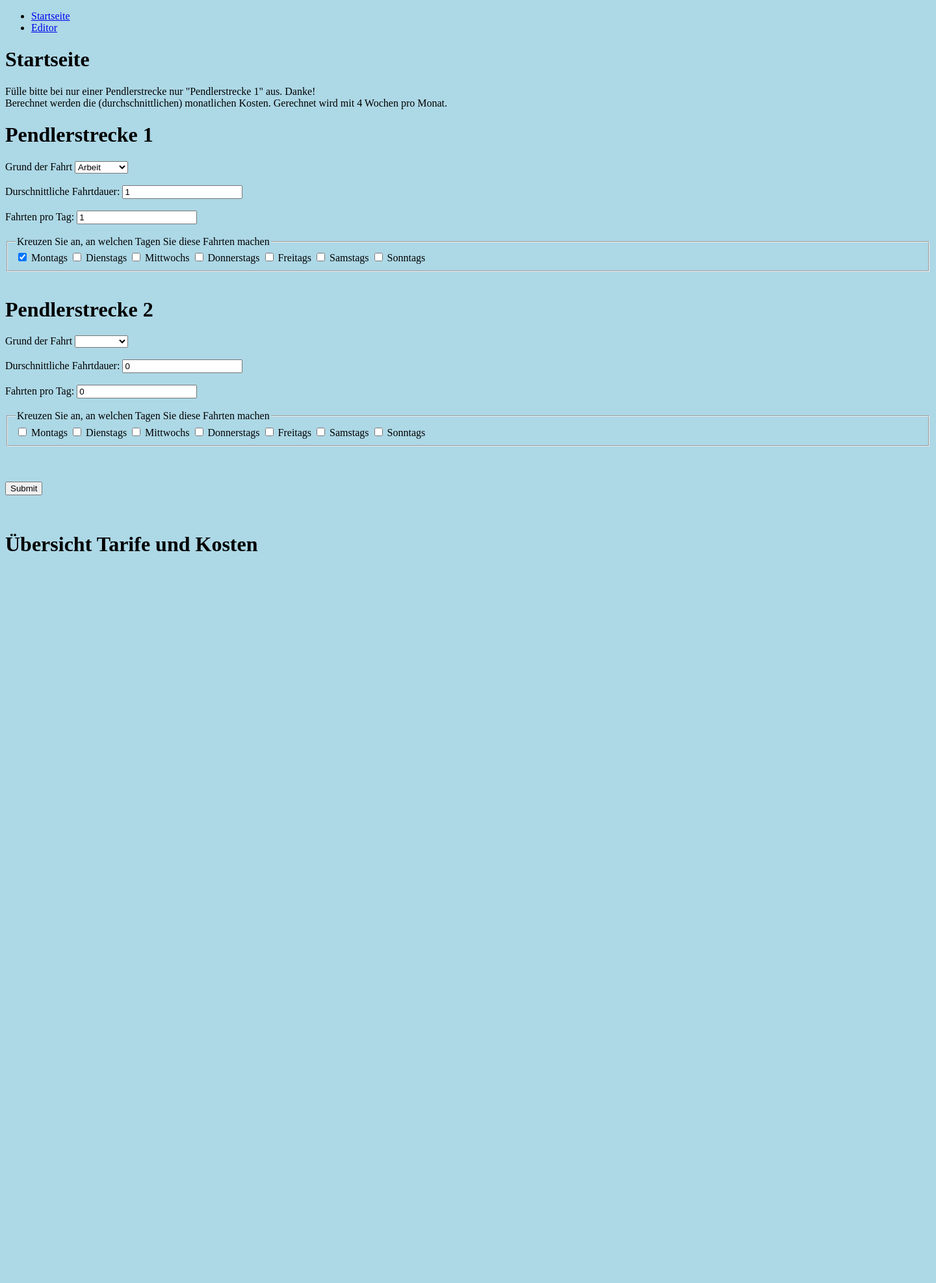
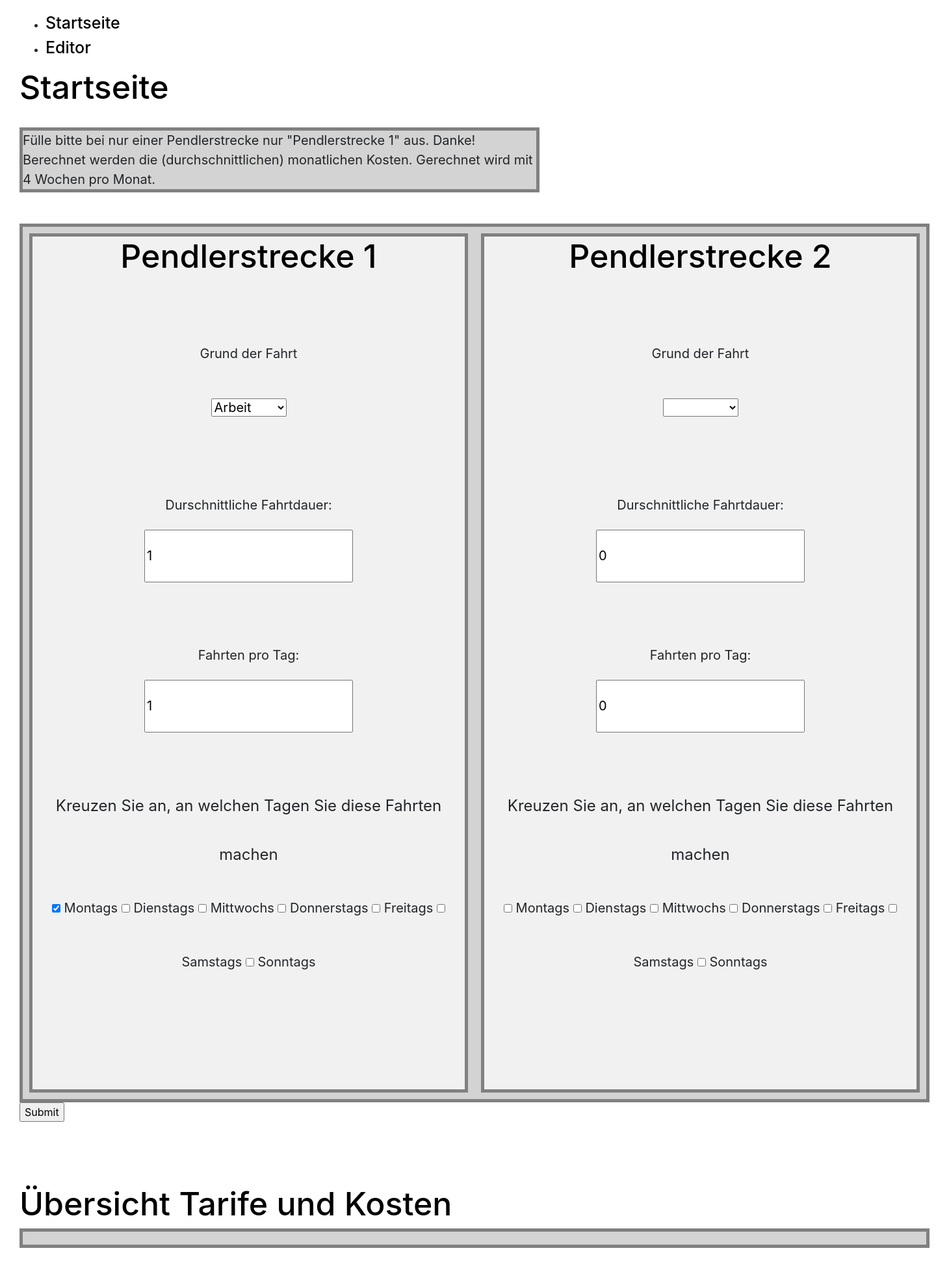
Before and after one commit to jhwarnecke/scooter, a Django app: template compare/templates/compare/input.html in a window 1440 px wide. Shown: the whole page at 65% size. Before the commit the page ends 848 px from the top, so only its background shows below. Run offline with Django 3.2, Linux system fonts and the light colour scheme; the template is opened without the code that fills it, so the values that code supplies are empty.

Commit message:
This changes are made for the css mokeup

```diff
--- a/compare/templates/compare/input.html
+++ b/compare/templates/compare/input.html
@@ -1,16 +1,31 @@
 {% extends 'basic.html' %}
-
+{% load static %}
 {% block content %}
 
+
+<header>
   <h1>Startseite</h1>
+  <link rel="stylesheet" href="https://cdn.jsdelivr.net/npm/bootstrap@4.5.3/dist/css/bootstrap.min.css" integrity="sha384-TX8t27EcRE3e/ihU7zmQxVncDAy5uIKz4rEkgIXeMed4M0jlfIDPvg6uqKI2xXr2" crossorigin="anonymous">
+  <link rel="stylesheet" href="{% static 'css/compare.css' %}">
+</header>
+<br>
+
+<div>
   Fülle bitte bei nur einer Pendlerstrecke nur "Pendlerstrecke 1" aus. Danke! <br>
   Berechnet werden die (durchschnittlichen) monatlichen Kosten.
   Gerechnet wird mit 4 Wochen pro Monat.
+</div>
+<br><br>
+
 <form action="calculation" method="POST">
   {% csrf_token %}
+  <div class="flex-container">
+    <div class="box">
       <h1>Pendlerstrecke 1</h1>
+      <br>
 
-	<label for="reason">Grund der Fahrt</label>
+
+      <label for="reason">Grund der Fahrt</label> <br>
       <select name="reason" id="reason">
         <option value="work">Arbeit</option>
         <option value="sports">Sport</option>
@@ -21,8 +36,8 @@ Gerechnet wird mit 4 Wochen pro Monat.
       <br><br>
 
 
-    Durschnittliche Fahrtdauer: <input type="number" name="usetime" min="1" value=1 required><br><br>
-    Fahrten pro Tag: <input type="number" name="usesday" min="1" value=1 required><br><br>
+      Durschnittliche Fahrtdauer: <br><input type="number" name="usetime" min="1" value=1 required><br><br>
+      Fahrten pro Tag: <br><input type="number" name="usesday" min="1" value=1 required><br><br>
       <fieldset>
         <legend>Kreuzen Sie an, an welchen Tagen Sie diese Fahrten machen</legend>
         <input type="checkbox" name="day" value="monday" id="check1" checked>
@@ -39,12 +54,13 @@ Gerechnet wird mit 4 Wochen pro Monat.
         <label for="check6">Samstags</label>
         <input type="checkbox" name="day" value="sunday" id="check7">
         <label for="check7">Sonntags</label>
-	</fieldset><br>
+      </fieldset><br><br>
 
+    </div>
+    <div class="box"> <h1>Pendlerstrecke 2</h1>
+      <br>
 
-    <h1>Pendlerstrecke 2</h1>
-
-	<label for="reason2">Grund der Fahrt</label>
+      <label for="reason2">Grund der Fahrt</label> <br>
       <select name="reason2" id="reason2">
         <option value="nothing"></option>
         <option value="work2">Arbeit</option>
@@ -52,12 +68,13 @@ Gerechnet wird mit 4 Wochen pro Monat.
         <option value="friends2">Freunde</option>
         <option value="shopping2">Einkaufen</option>
         <option value="other2">Sonstiges</option>
+      </select>
 
-	</select>
       <br><br>
+      Durschnittliche Fahrtdauer: <br> <input type="number" name="usetime2" min="0" value=0 required><br><br>
 
-    Durschnittliche Fahrtdauer: <input type="number" name="usetime2" min="0" value=0 required><br><br>
-    Fahrten pro Tag: <input type="number" name="usesday2" min="0" value=0 required><br><br>
+      Fahrten pro Tag: <br> <input type="number" name="usesday2" min="0" value=0 required><br><br>
+
       <fieldset>
         <legend>Kreuzen Sie an, an welchen Tagen Sie diese Fahrten machen</legend>
         <input type="checkbox" name="day2" value="monday" id="check21">
@@ -74,16 +91,22 @@ Gerechnet wird mit 4 Wochen pro Monat.
         <label for="check26">Samstags</label>
         <input type="checkbox" name="day2" value="sunday" id="check27">
         <label for="check27">Sonntags</label>
-</fieldset><br>
-
-
-<br><br>
+      </fieldset>
+      <br>
+    </div>
+  </div>
   <input type="submit">
 </form><br><br>
 
+
+
+<br>
 {% autoescape off %}
+<br>
 <h1>Übersicht Tarife und Kosten</h1>
+<div class="tableIn">
   <table>{{metable}}</table>
+</div>
 {% endautoescape %}
 
 {% endblock %}
--- a/public/basic.html
+++ b/public/basic.html
@@ -1,21 +1,49 @@
+{% load static %}
 <!DOCTYPE html>
-<html lang="en">
+<html>
+
 <head>
   <meta charset="UTF-8">
   <meta name="viewport" content="width=device-width, initial-scale=1.0">
-    <title>Scooter-Vergleich</title>
+  <title>{% block title %}Scooter Vergleich {% endblock %}</title>
+  <link rel="stylesheet" href="https://cdn.jsdelivr.net/npm/bootstrap@4.5.3/dist/css/bootstrap.min.css" integrity="sha384-TX8t27EcRE3e/ihU7zmQxVncDAy5uIKz4rEkgIXeMed4M0jlfIDPvg6uqKI2xXr2" crossorigin="anonymous">
+  <link rel="stylesheet" href="{% static 'css/compare.css' %}">
 </head>
-<body bgcolor="lightblue">
+
+<body>
+
+
   {% block nav %}
+
     <ul id="nav">
-            <li>{% block nav-index %}<a href="{% url 'index' %}">Startseite</a>{% endblock %}</li>
-            <li>{% block nav-link %}<a href="{% url 'editindex' %}">Editor</a>{% endblock %}</li>
+      <li>{% block nav-index %}<a href="{% url 'index' %}">
+          <h2>Startseite</h2>
+        </a>{% endblock %}</li>
+      <li>{% block nav-link %}<a href="{% url 'editindex' %}">
+          <h2>Editor</h2>
+        </a>{% endblock %}</li>
+    </ul>
 
-        </ul>
   {% endblock %}
   {% block content %}
 
   {% endblock %}
+  <br>
 
 </body>
+
 </html>
+<!-- <html>
+
+  <head>
+    <title>
+      Page Title
+    </title>
+    <link rel="stylesheet" href="{% static 'css/compare.css' %}">
+  </head>
+
+  <body>
+    <h1> This is a heading</H1>
+      <p> This is a paragraph</p>
+  </body>
+</htm/> -->
--- /dev/null
+++ b/static/css/compare.css
@@ -0,0 +1,67 @@
+h1 {
+  color: black;
+  font-size: 50px;
+}
+
+h2 {
+  color: black;
+  font-size: 25px;
+}
+
+body {
+  padding-left: 30px;
+  padding-right: 60px;
+  padding-top: 20px;
+  padding-bottom: 30px;
+}
+
+.post-form input {
+  width: 100%;
+}
+
+div {
+  width: 800px;
+  border: 5px solid gray;
+  margin: 50;
+  background: lightgray;
+  font-size: 20px;
+}
+
+.navigator {
+  width: 150px padding: 10px;
+  border: 5px solid gray;
+  margin: 50;
+  background: lightgray;
+}
+
+.tableIn {
+  width: 1400px;
+  padding: 10px;
+  border: 5px solid gray;
+  margin: 50;
+  background: lightgray;
+}
+
+.tableOut {
+  width: 300px;
+  padding: 10px;
+  border: 5px solid gray;
+  margin: 50;
+  background: lightgray;
+}
+
+.flex-container {
+  width:1400px;
+  display: flex;
+  flex-wrap: nowrap;
+}
+
+.flex-container .box {
+  background-color: #f1f1f1;
+  width: 50%;
+  margin: 10px;
+  text-align: center;
+  line-height: 75px;
+  font-size: 20px;
+}
+}
```
Also changed, not shown: compare/templates/compare/result.html (+20 -7 lines), scooter/settings.py (+8 -2 lines), compare/views.py (line endings or trailing spaces), static/css/house.jpg (added). Lines whose indentation alone changed are shown as unchanged.
